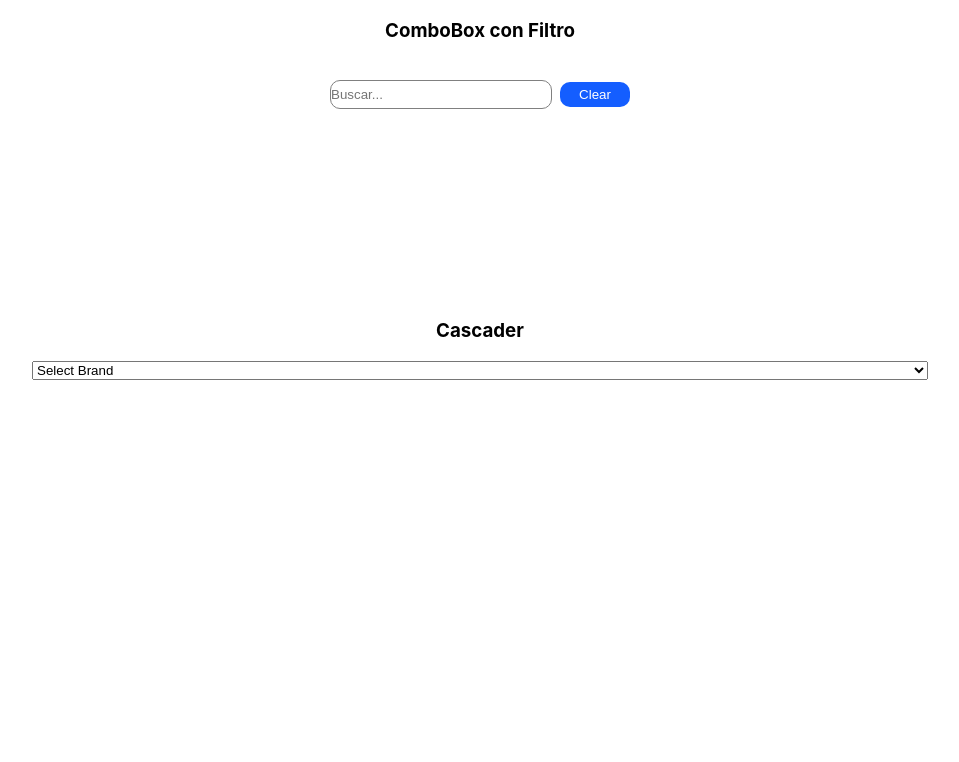
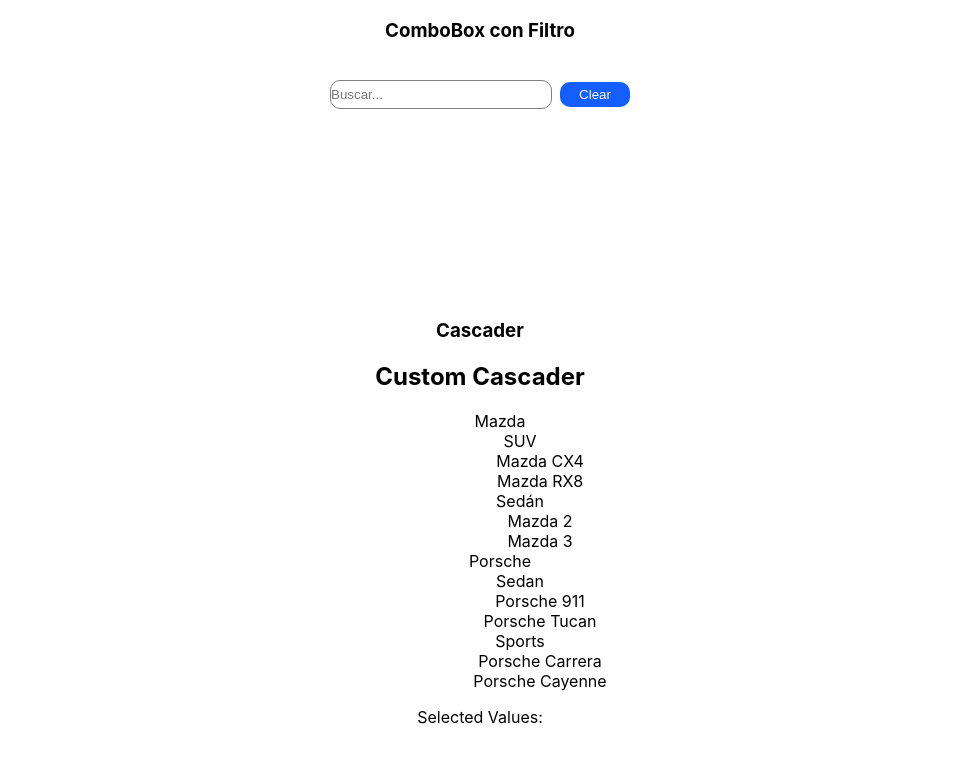
Before and after one commit to LuisaHernandez0928/React2.0, a React (Create React App) app in the folder components/: page / in a window 1280 px wide. Shown: the top 762 px of the page, without its empty margins (160-1119 px from the left). Built offline with nearby package versions, Linux system fonts and the light colour scheme.

Commit message:
extended cascader features for custom use

```diff
--- a/components/src/App.js
+++ b/components/src/App.js
@@ -1,6 +1,7 @@
 import "./App.css";
 import Cascader from "./components/cascader";
 import ComboBox from "./components/combobox";
+import CustomCascader from "./components/customCascader";
 
 const App = () => {
   const opciones = [
@@ -89,7 +90,7 @@
       <h3>ComboBox con Filtro</h3>
       <ComboBox options={opciones} />
       <h3>Cascader</h3>
-      <Cascader data={menusDesplegables} />
+      <CustomCascader options={menusDesplegables} />
     </div>
   );
 };
--- /dev/null
+++ b/components/src/components/customCascader/index.js
@@ -0,0 +1,37 @@
+import { useState } from "react";
+
+const CustomCascader = ({ options }) => {
+  const [selectedValues, setSelectedValues] = useState([]);
+
+  const handleSelect = (value, level) => {
+    // Update the selected values based on the level
+    const newValues = selectedValues.slice(0, level - 1).concat(value);
+    setSelectedValues(newValues);
+  };
+
+  const renderOptions = (options, level) => {
+    return (
+      <ul>
+        {options.map((option) => (
+          <li
+            key={option.value}
+            onClick={() => handleSelect(option.value, level)}
+          >
+            {option.label}
+            {option.children && renderOptions(option.children, level + 1)}
+          </li>
+        ))}
+      </ul>
+    );
+  };
+
+  return (
+    <div>
+      <h2>Custom Cascader</h2>
+      {renderOptions(options, 1)}
+      <p>Selected Values: {selectedValues.join(" > ")}</p>
+    </div>
+  );
+};
+
+export default CustomCascader;
```
